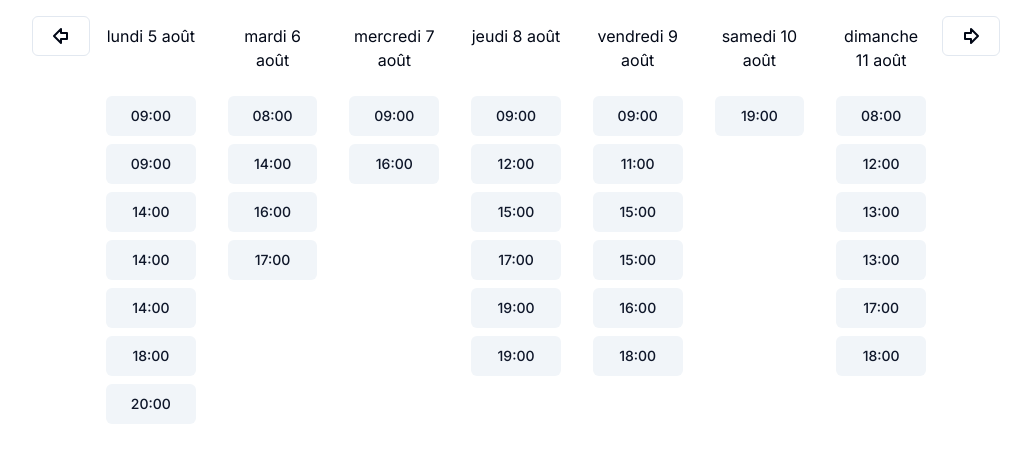
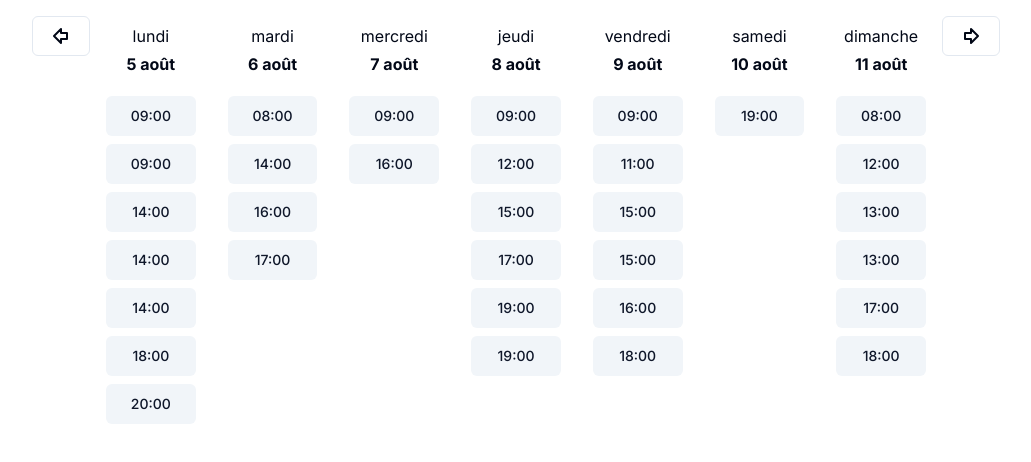
Before and after one commit to arnaudrenaud/calendar-test, a Next.js app: page / in a window 1280 px wide. Shown: the top 462 px of the page, without its empty margins (124-1155 px from the left). Built offline with nearby package versions, Linux system fonts and the light colour scheme.

Commit message:
Improve display: show date and month in bold below day of week

```diff
--- a/src/app/page.tsx
+++ b/src/app/page.tsx
@@ -13,18 +13,22 @@ const Calendar = () => {
   const days = getNextSevenDays();
 
   return (
-    <main className="flex">
+    <main className="flex w-full">
       <Button title="Go to previous week" variant="outline">
         <ArrowBigLeft />
       </Button>
-      <ol className="grid grid-cols-7">
+      <ol className="w-full grid grid-cols-7">
         {days.map((day) => {
+          const { dayOfWeek, dateAndMonth } = getDateOnlyInFrenchLocale(day);
           const hours = getRandomHours();
 
           return (
             <li key={day.getTime()} className="text-center pt-2 pl-4 pr-4 pb-4">
               <ol className="flex flex-col gap-2">
-                <h4 className="min-h-16">{getDateOnlyInFrenchLocale(day)}</h4>
+                <h4 className="flex flex-col gap-1 min-h-16">
+                  <div>{dayOfWeek}</div>
+                  <div className="font-bold">{dateAndMonth}</div>
+                </h4>
                 {hours.map((hour) => (
                   <Button key={hour} variant="secondary">
                     {getFormattedHour(hour)}
--- a/src/lib/date.ts
+++ b/src/lib/date.ts
@@ -27,6 +27,12 @@ export function getRandomHours(): number[] {
   return randomIntegers;
 }
 
-export function getDateOnlyInFrenchLocale(day: Date): React.ReactNode {
-  return format(day, "EEEE d MMMM", { locale: fr });
+export function getDateOnlyInFrenchLocale(day: Date): {
+  dayOfWeek: string;
+  dateAndMonth: string;
+} {
+  return {
+    dayOfWeek: format(day, "EEEE", { locale: fr }),
+    dateAndMonth: format(day, "d MMMM", { locale: fr }),
+  };
 }
```
